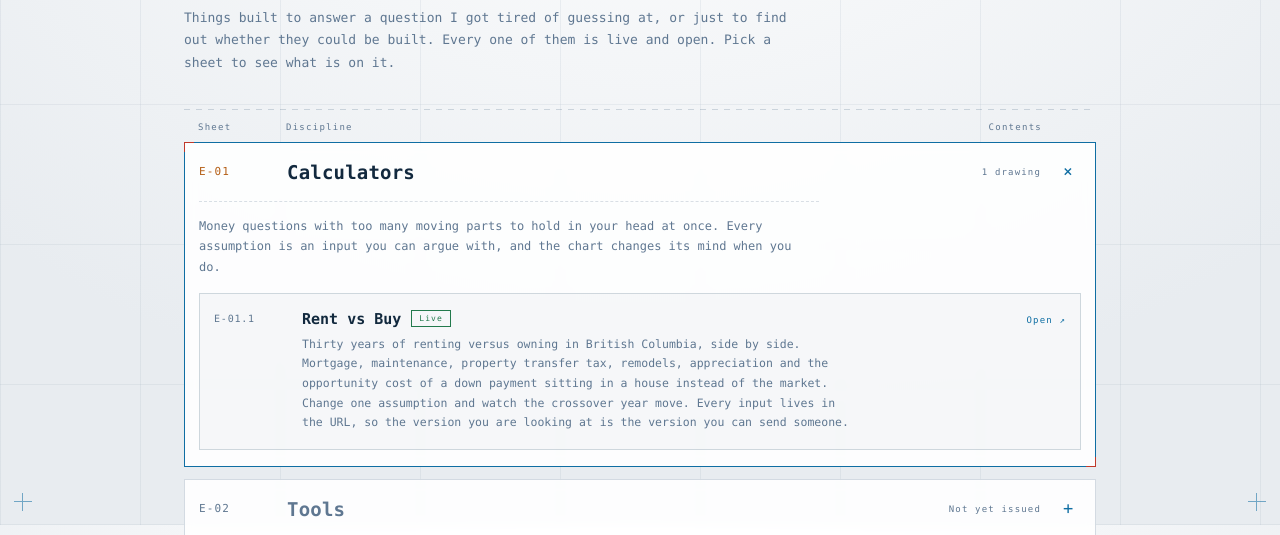
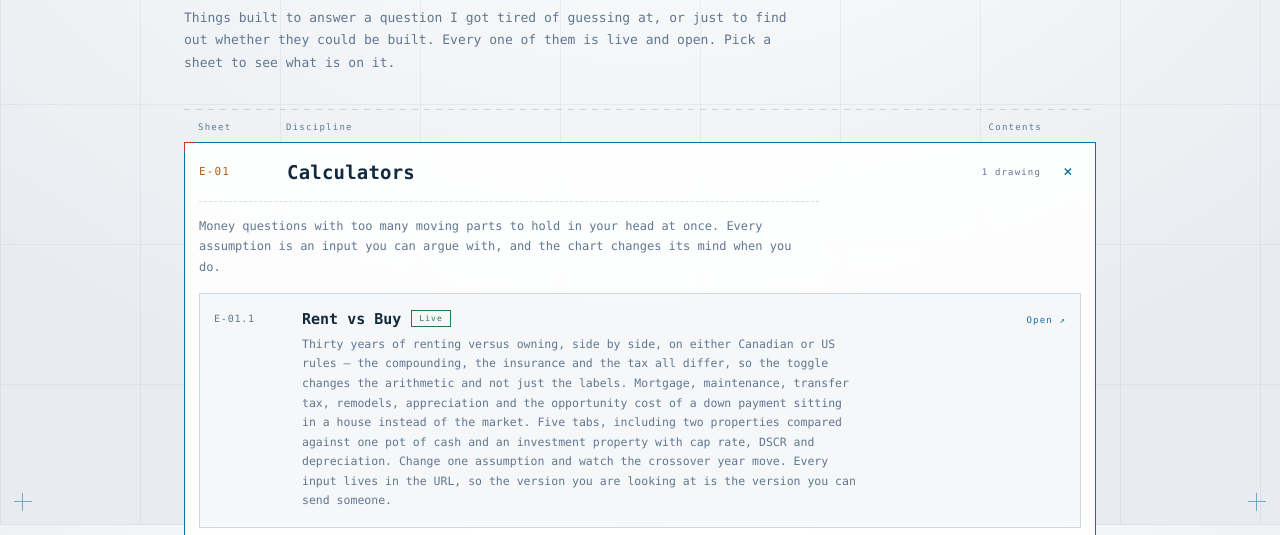
Before and after one commit to doshi-experiments/experiments-landing, a plain HTML site: page public/index.html in a window 1280 px wide. Shown: the part 275-810 px from the top of the page. Drawn offline with Linux system fonts and the light colour scheme.

Commit message:
Update the Rent vs Buy entry for the region toggle and investment tab
The drawing now runs on either Canadian or US rules and has five tabs, so
the blurb saying "British Columbia" was describing an older thing.

Co-Authored-By: Claude Opus 5 <noreply@anthropic.com>

```diff
--- a/public/index.html
+++ b/public/index.html
@@ -414,13 +414,17 @@ const MODULES = [
         name  : 'Rent vs Buy',
         status: 'live',
         url   : 'https://rent-vs-buy.rishabhdoshi.com',
-        blurb : 'Thirty years of renting versus owning in British Columbia, '
-              + 'side by side. Mortgage, maintenance, property transfer tax, '
+        blurb : 'Thirty years of renting versus owning, side by side, on '
+              + 'either Canadian or US rules — the compounding, the insurance '
+              + 'and the tax all differ, so the toggle changes the arithmetic '
+              + 'and not just the labels. Mortgage, maintenance, transfer tax, '
               + 'remodels, appreciation and the opportunity cost of a down '
-              + 'payment sitting in a house instead of the market. Change one '
-              + 'assumption and watch the crossover year move. Every input '
-              + 'lives in the URL, so the version you are looking at is the '
-              + 'version you can send someone.'
+              + 'payment sitting in a house instead of the market. Five tabs, '
+              + 'including two properties compared against one pot of cash and '
+              + 'an investment property with cap rate, DSCR and depreciation. '
+              + 'Change one assumption and watch the crossover year move. '
+              + 'Every input lives in the URL, so the version you are looking '
+              + 'at is the version you can send someone.'
       }
     ]
   },
```
